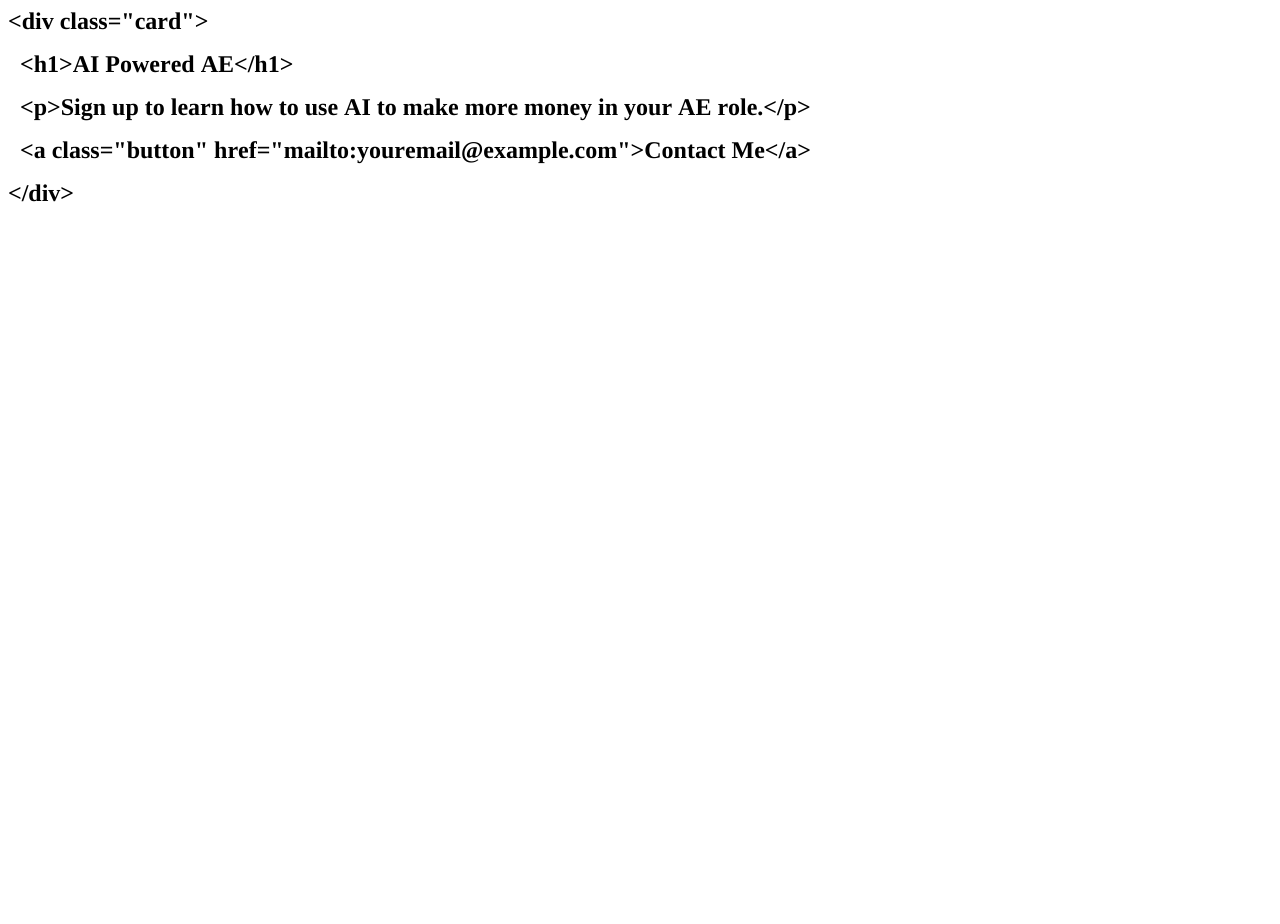
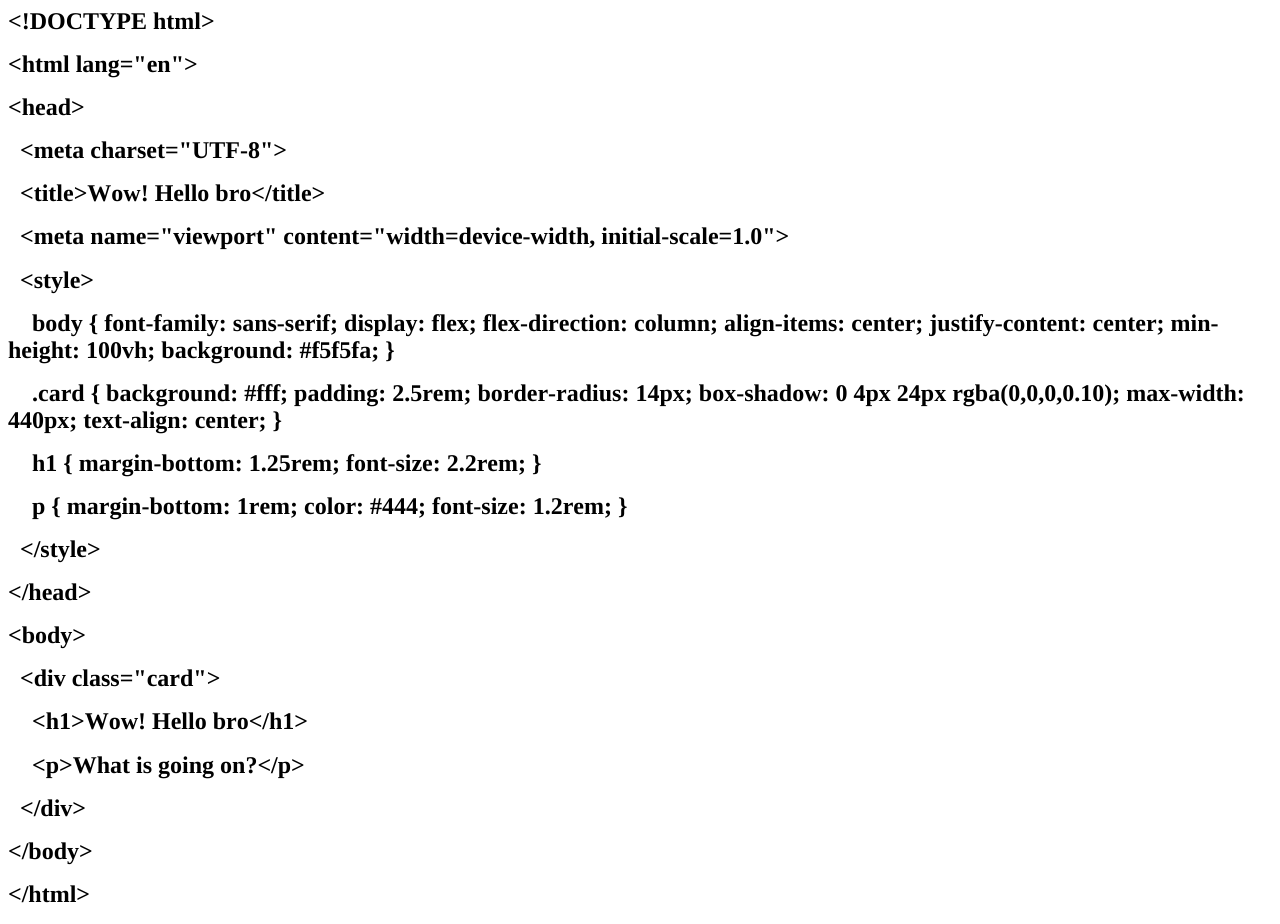
Before and after one commit to tmac623/landing1, a plain HTML site: page index.html in a window 1280 px wide. Before the commit the page ends 800 px from the top, so only its background shows below. Drawn offline with Linux system fonts and the light colour scheme.

Commit message:
Add files via upload

```diff
--- a/index.html
+++ b/index.html
@@ -11,10 +11,25 @@
   </style>
 </head>
 <body>
-<h1 style="margin: 0.0px 0.0px 16.1px 0.0px; font: 24.0px Times; -webkit-text-stroke: #000000"><span class="s1"><b>&lt;div class="card"&gt;</b><b></b></span></h1>
-<h1 style="margin: 0.0px 0.0px 16.1px 0.0px; font: 24.0px Times; -webkit-text-stroke: #000000"><span class="s1"><b><span class="Apple-converted-space">  </span>&lt;h1&gt;AI Powered AE&lt;/h1&gt;</b><b></b></span></h1>
-<h1 style="margin: 0.0px 0.0px 16.1px 0.0px; font: 24.0px Times; -webkit-text-stroke: #000000"><span class="s1"><b><span class="Apple-converted-space">  </span>&lt;p&gt;Sign up to learn how to use AI to make more money in your AE role.&lt;/p&gt;</b><b></b></span></h1>
-<h1 style="margin: 0.0px 0.0px 16.1px 0.0px; font: 24.0px Times; -webkit-text-stroke: #000000"><span class="s1"><b><span class="Apple-converted-space">  </span>&lt;a class="button" href="mailto:youremail@example.com"&gt;Contact Me&lt;/a&gt;</b><b></b></span></h1>
-<h1 style="margin: 0.0px 0.0px 16.1px 0.0px; font: 24.0px Times; -webkit-text-stroke: #000000"><span class="s1"><b>&lt;/div&gt;</b><b></b></span></h1>
+<h1 style="margin: 0.0px 0.0px 16.1px 0.0px; font: 24.0px Times; -webkit-text-stroke: #000000"><span class="s1"><b>&lt;!DOCTYPE html&gt;</b></span></h1>
+<h1 style="margin: 0.0px 0.0px 16.1px 0.0px; font: 24.0px Times; -webkit-text-stroke: #000000"><span class="s1"><b>&lt;html lang="en"&gt;</b></span></h1>
+<h1 style="margin: 0.0px 0.0px 16.1px 0.0px; font: 24.0px Times; -webkit-text-stroke: #000000"><span class="s1"><b>&lt;head&gt;</b></span></h1>
+<h1 style="margin: 0.0px 0.0px 16.1px 0.0px; font: 24.0px Times; -webkit-text-stroke: #000000"><span class="s1"><b><span class="Apple-converted-space">  </span>&lt;meta charset="UTF-8"&gt;</b></span></h1>
+<h1 style="margin: 0.0px 0.0px 16.1px 0.0px; font: 24.0px Times; -webkit-text-stroke: #000000"><span class="s1"><b><span class="Apple-converted-space">  </span>&lt;title&gt;Wow! Hello bro&lt;/title&gt;</b></span></h1>
+<h1 style="margin: 0.0px 0.0px 16.1px 0.0px; font: 24.0px Times; -webkit-text-stroke: #000000"><span class="s1"><b><span class="Apple-converted-space">  </span>&lt;meta name="viewport" content="width=device-width, initial-scale=1.0"&gt;</b></span></h1>
+<h1 style="margin: 0.0px 0.0px 16.1px 0.0px; font: 24.0px Times; -webkit-text-stroke: #000000"><span class="s1"><b><span class="Apple-converted-space">  </span>&lt;style&gt;</b></span></h1>
+<h1 style="margin: 0.0px 0.0px 16.1px 0.0px; font: 24.0px Times; -webkit-text-stroke: #000000"><span class="s1"><b><span class="Apple-converted-space">    </span>body { font-family: sans-serif; display: flex; flex-direction: column; align-items: center; justify-content: center; min-height: 100vh; background: #f5f5fa; }</b></span></h1>
+<h1 style="margin: 0.0px 0.0px 16.1px 0.0px; font: 24.0px Times; -webkit-text-stroke: #000000"><span class="s1"><b><span class="Apple-converted-space">    </span>.card { background: #fff; padding: 2.5rem; border-radius: 14px; box-shadow: 0 4px 24px rgba(0,0,0,0.10); max-width: 440px; text-align: center; }</b></span></h1>
+<h1 style="margin: 0.0px 0.0px 16.1px 0.0px; font: 24.0px Times; -webkit-text-stroke: #000000"><span class="s1"><b><span class="Apple-converted-space">    </span>h1 { margin-bottom: 1.25rem; font-size: 2.2rem; }</b></span></h1>
+<h1 style="margin: 0.0px 0.0px 16.1px 0.0px; font: 24.0px Times; -webkit-text-stroke: #000000"><span class="s1"><b><span class="Apple-converted-space">    </span>p { margin-bottom: 1rem; color: #444; font-size: 1.2rem; }</b></span></h1>
+<h1 style="margin: 0.0px 0.0px 16.1px 0.0px; font: 24.0px Times; -webkit-text-stroke: #000000"><span class="s1"><b><span class="Apple-converted-space">  </span>&lt;/style&gt;</b></span></h1>
+<h1 style="margin: 0.0px 0.0px 16.1px 0.0px; font: 24.0px Times; -webkit-text-stroke: #000000"><span class="s1"><b>&lt;/head&gt;</b></span></h1>
+<h1 style="margin: 0.0px 0.0px 16.1px 0.0px; font: 24.0px Times; -webkit-text-stroke: #000000"><span class="s1"><b>&lt;body&gt;</b></span></h1>
+<h1 style="margin: 0.0px 0.0px 16.1px 0.0px; font: 24.0px Times; -webkit-text-stroke: #000000"><span class="s1"><b><span class="Apple-converted-space">  </span>&lt;div class="card"&gt;</b></span></h1>
+<h1 style="margin: 0.0px 0.0px 16.1px 0.0px; font: 24.0px Times; -webkit-text-stroke: #000000"><span class="s1"><b><span class="Apple-converted-space">    </span>&lt;h1&gt;Wow! Hello bro&lt;/h1&gt;</b></span></h1>
+<h1 style="margin: 0.0px 0.0px 16.1px 0.0px; font: 24.0px Times; -webkit-text-stroke: #000000"><span class="s1"><b><span class="Apple-converted-space">    </span>&lt;p&gt;What is going on?&lt;/p&gt;</b></span></h1>
+<h1 style="margin: 0.0px 0.0px 16.1px 0.0px; font: 24.0px Times; -webkit-text-stroke: #000000"><span class="s1"><b><span class="Apple-converted-space">  </span>&lt;/div&gt;</b></span></h1>
+<h1 style="margin: 0.0px 0.0px 16.1px 0.0px; font: 24.0px Times; -webkit-text-stroke: #000000"><span class="s1"><b>&lt;/body&gt;</b></span></h1>
+<h1 style="margin: 0.0px 0.0px 16.1px 0.0px; font: 24.0px Times; -webkit-text-stroke: #000000"><span class="s1"><b>&lt;/html&gt;</b></span></h1>
 </body>
 </html>
```
